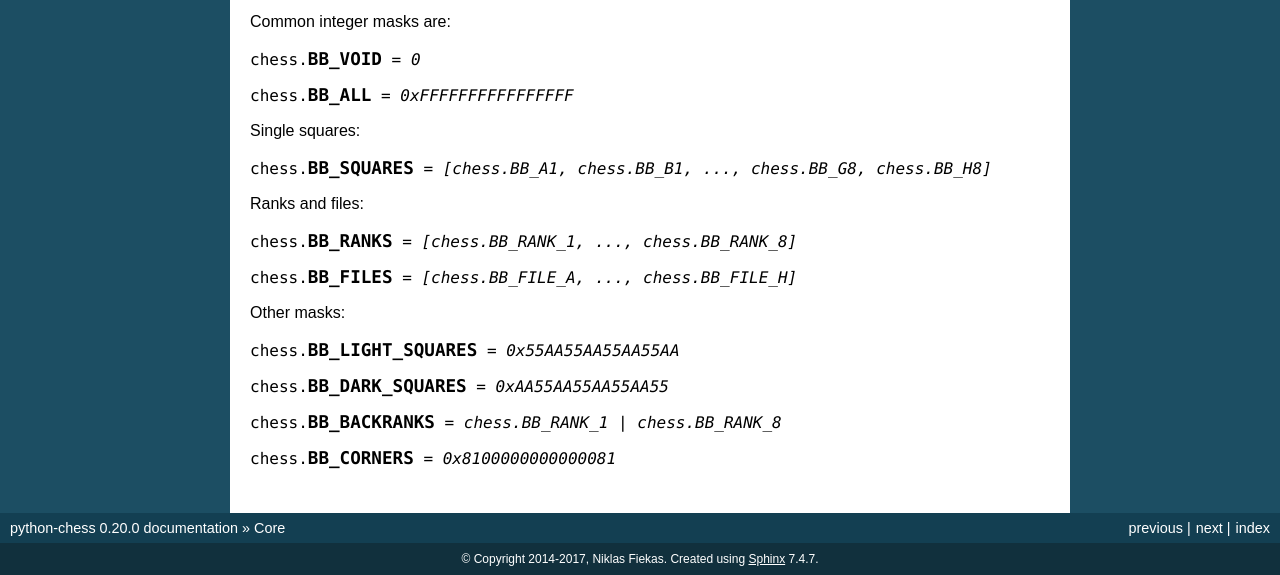
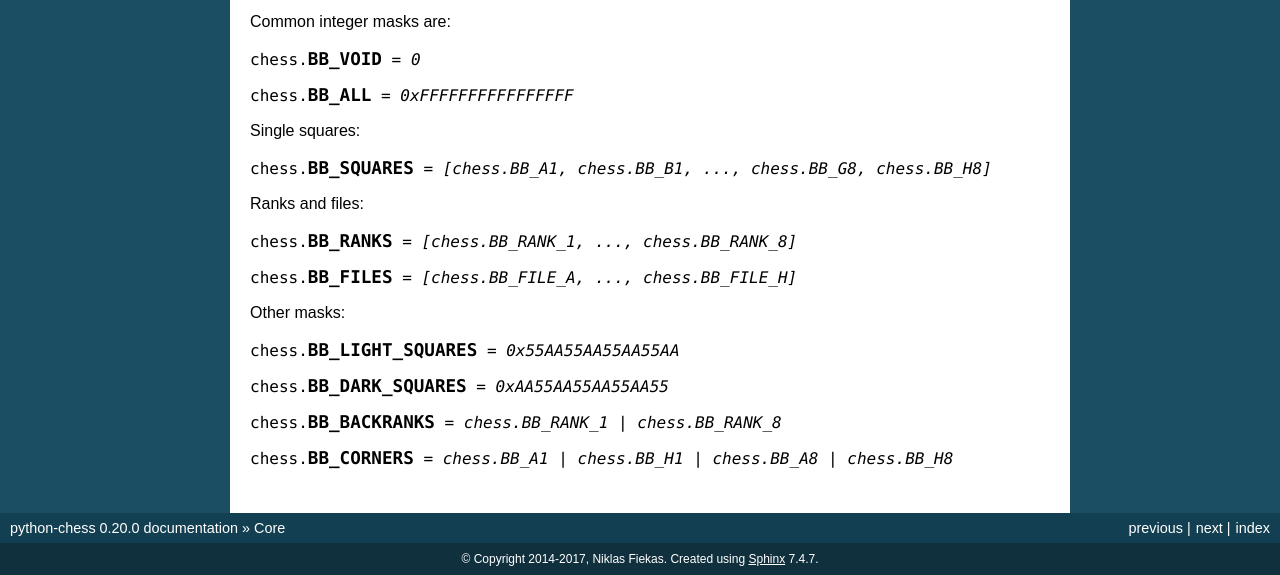
Before and after one commit to niklasf/python-chess, a Sphinx documentation site: the page built from docs/core.rst, in a window 1280 px wide and 900 px high, scrolled down 2095 px, cut to the strip 325-900 px from the top of the window. Built offline with Sphinx 7.4.7, drawn with Linux system fonts in a browser that asks for light colours.

Commit message:
Make BB_CORNERS annotation more clear

```diff
--- a/docs/core.rst
+++ b/docs/core.rst
@@ -243,4 +243,4 @@ Other masks:
     :annotation: = chess.BB_RANK_1 | chess.BB_RANK_8
 
 .. py:data:: chess.BB_CORNERS
-    :annotation: = 0x8100000000000081
+    :annotation: = chess.BB_A1 | chess.BB_H1 | chess.BB_A8 | chess.BB_H8
```
